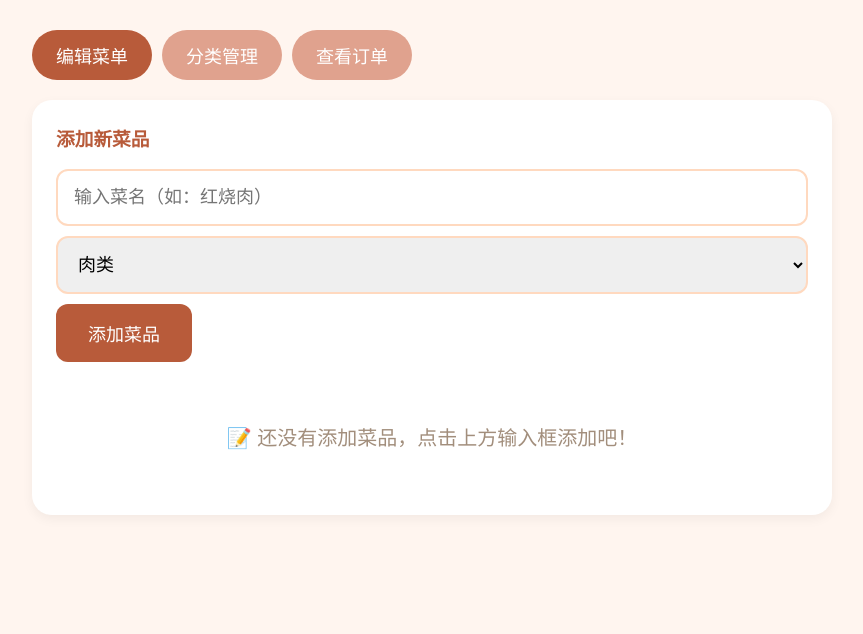
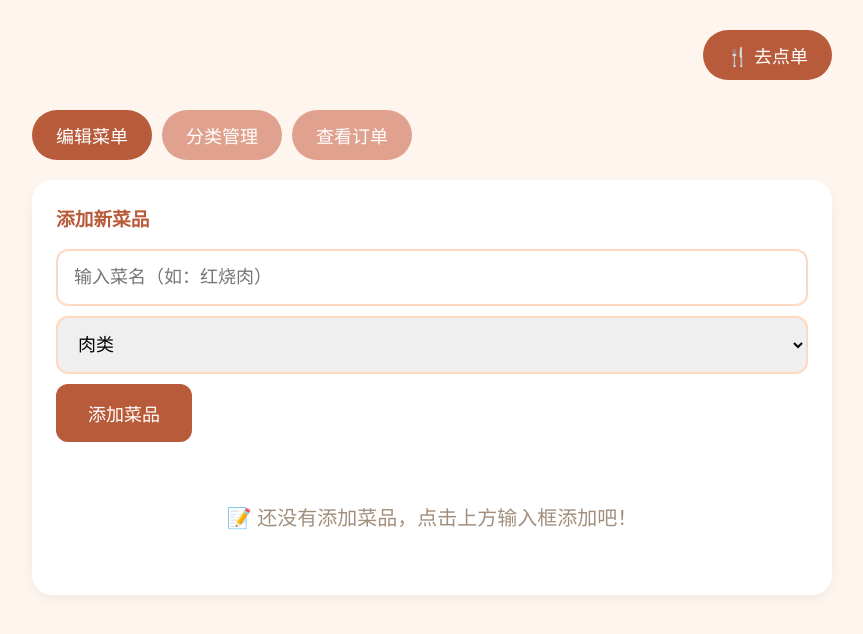
Before and after one commit to Trumam/bibi-kitchen, a website: page index.html in a window 1280 px wide. Shown: the whole page, without its empty margins (208-1071 px from the left). Drawn offline with Linux system fonts and the light colour scheme; no server answers.

Commit message:
Update index.html

```diff
--- a/index.html
+++ b/index.html
@@ -7,6 +7,10 @@
   <style>
     * { margin: 0; padding: 0; box-sizing: border-box; font-family: "Microsoft YaHei", sans-serif; }
     body { background-color: #fff5ef; padding: 20px; }
+    /* 新增：顶部导航栏样式 */
+    .header { max-width: 800px; margin: 0 auto 20px; display: flex; justify-content: flex-end; }
+    .order-btn { background: #b85b3a; color: white; border: none; padding: 12px 24px; border-radius: 40px; font-size: 18px; cursor: pointer; }
+    .order-btn:hover { background: #9a4a2d; }
     .container { max-width: 800px; margin: 0 auto; }
     .tab-bar { display: flex; gap: 10px; margin-bottom: 20px; }
     .tab-btn { padding: 12px 24px; border: none; border-radius: 40px; font-size: 18px; cursor: pointer; background: #e0a28e; color: white; }
@@ -27,6 +31,11 @@
   </style>
 </head>
 <body>
+  <!-- 新增：顶部导航栏 + 点单按钮 -->
+  <div class="header">
+    <button class="order-btn" onclick="goToOrderPage()">🍴 去点单</button>
+  </div>
+
   <div class="container">
     <div class="tab-bar">
       <button id="tabEdit" class="tab-btn active" onclick="switchTab('edit')">编辑菜单</button>
@@ -72,6 +81,13 @@
   <script>
     // ========== 配置后端地址（替换为你的 Render 地址） ==========
     const BACKEND_URL = "https://bibi-kitchen.onrender.com/api/data";
+    // ========== 配置点单页地址（替换为你的 GitHub Pages 地址） ==========
+    const ORDER_PAGE_URL = "https://trumam.github.io/bibi-kitchen-frontend/order.html";
+
+    // ========== 新增：跳转点单页函数 ==========
+    function goToOrderPage() {
+      window.open(ORDER_PAGE_URL, "_blank"); // 新标签页打开，可改为 "_self" 当前页打开
+    }
 
     // ========== 全局数据 ==========
     let categories = [];
```
